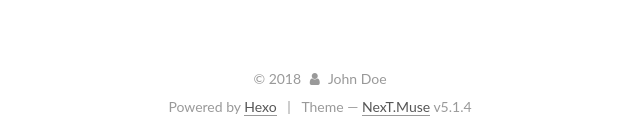
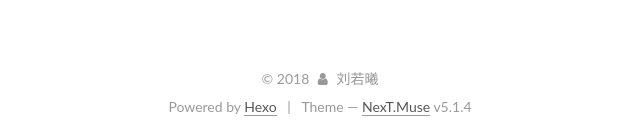
Before and after one commit to liuruoxiwuyang/liuruoxiwuyang.github.io, a plain HTML site: page 2018/12/02/hello-world/index.html in a window 1280 px wide. Shown: the part 1264-1402 px from the top of the page, 160-800 px from the left. Drawn offline with Linux system fonts and the light colour scheme.

Commit message:
Site updated: 2018-12-02 20:30:34

```diff
--- a/2018/12/02/hello-world/index.html
+++ b/2018/12/02/hello-world/index.html
@@ -235,7 +235,7 @@
     <link itemprop="mainEntityOfPage" href="http://yoursite.com/2018/12/02/hello-world/">
 
     <span hidden itemprop="author" itemscope="" itemtype="http://schema.org/Person">
-      <meta itemprop="name" content="John Doe">
+      <meta itemprop="name" content="刘若曦">
       <meta itemprop="description" content="">
       <meta itemprop="image" content="/images/avatar.gif">
     </span>
@@ -390,7 +390,7 @@
         <div class="site-overview">
           <div class="site-author motion-element" itemprop="author" itemscope="" itemtype="http://schema.org/Person">
 
-              <p class="site-author-name" itemprop="name">John Doe</p>
+              <p class="site-author-name" itemprop="name">刘若曦</p>
               <p class="site-description motion-element" itemprop="description"></p>
           </div>
 
@@ -462,7 +462,7 @@
   <span class="with-love">
     <i class="fa fa-user"></i>
   </span>
-  <span class="author" itemprop="copyrightHolder">John Doe</span>
+  <span class="author" itemprop="copyrightHolder">刘若曦</span>
 
 
 </div>
```
Also changed, not shown: archives/2018/12/index.html (+2 -2 lines), archives/2018/index.html (+2 -2 lines), archives/index.html (+2 -2 lines), index.html (+3 -3 lines).
